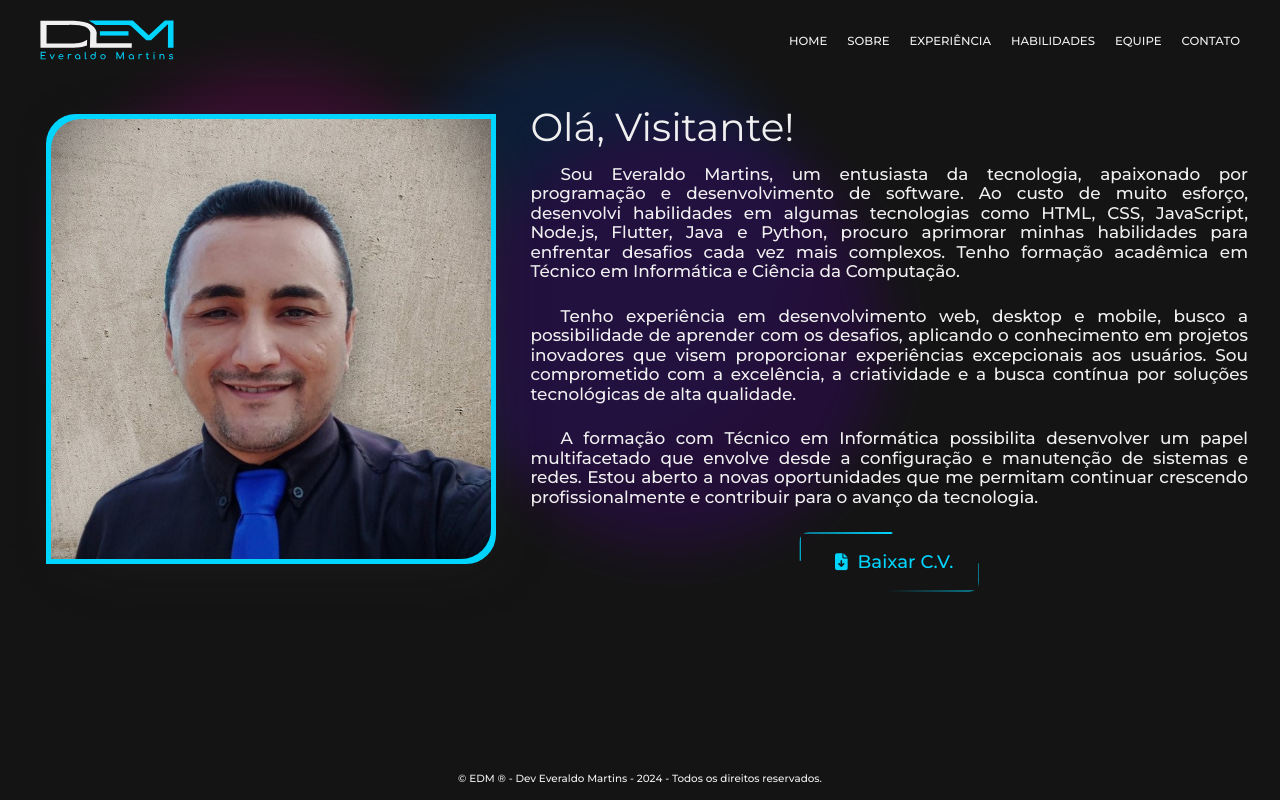
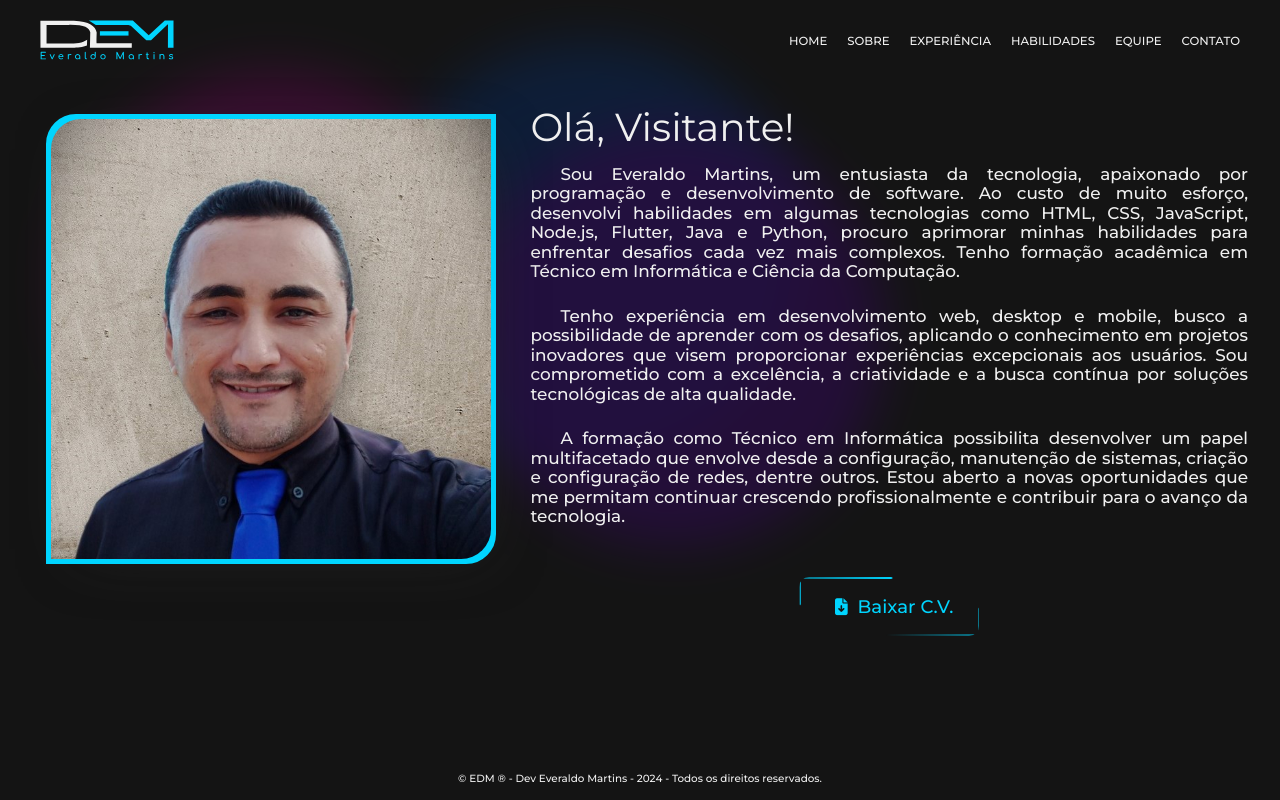
Before and after one commit to Everaldo-Martins/portifolio, a React (Vite) app: page /portifolio/about in a window 1280 px wide. Built offline with nearby package versions, Linux system fonts and the light colour scheme; a web font is replaced by a local one.

Commit message:
Update About, correção da concordância verbal dos textos.

```diff
--- a/src/routes/About.tsx
+++ b/src/routes/About.tsx
@@ -26,10 +26,11 @@ const About: React.FC = () => {
                         aos usuários. Sou comprometido com a excelência, a criatividade e a busca contínua por soluções tecnológicas de
                         alta qualidade.
                     </p>
-                    <p className='text-2'>A formação com Técnico em Informática possibilita desenvolver um papel multifacetado que envolve
-                        desde a configuração e manutenção de sistemas e redes. Estou aberto a novas oportunidades que me permitam continuar
-                        crescendo profissionalmente e contribuir para o avanço da tecnologia.
+                    <p className='text-2'>A formação como Técnico em Informática possibilita desenvolver um papel multifacetado que envolve desde a configuração,
+                        manutenção de sistemas, criação e configuração de redes, dentre outros. Estou aberto a novas oportunidades que me permitam continuar crescendo
+                        profissionalmente e contribuir para o avanço da tecnologia.
                     </p>
+                    <p className='clearBoth'></p>
                     <Link to="/portifolio/downloads/CV-Everaldo.txt" target='_blank' className='animated-button'>
                         <span></span>
                         <span></span>
```
